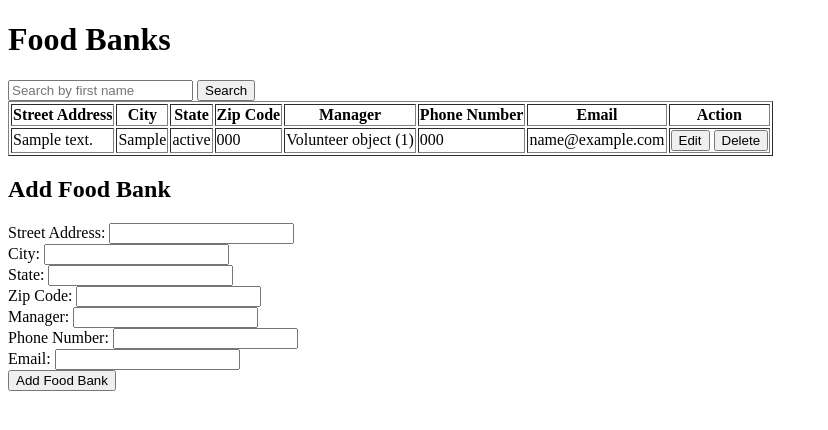
After one commit to maxkooz/foodbank, a Django app: page /foodbanks/ in a window 1280 px wide. The commit adds this page. Shown: the top 430 px of the page, without its empty margins (0-828 px from the left). Run offline with Django 4.2, Linux system fonts and the light colour scheme; tables that the repository leaves empty hold one stand-in row (values such as "Sample post").

Commit message:
added foodbank view

```diff
--- a/foodbank/models.py
+++ b/foodbank/models.py
@@ -1,8 +1,3 @@
-from django.db import models
-
-# Create your models here.
-from django.db import models
-
 from django.db import models
 
 class Volunteer(models.Model):
@@ -18,8 +13,9 @@ class Volunteer(models.Model):
 class FoodBank(models.Model):
     street_address = models.CharField(max_length=255)
     city = models.CharField(max_length=255)
-    state = models.CharField(max_length=50)
-    manager = models.ForeignKey(Volunteer, on_delete=models.CASCADE)
+    home_state = models.CharField(max_length=50)
+    zip_code = models.CharField(max_length=20, default="00000")
+    manager = models.ForeignKey(Volunteer, on_delete=models.PROTECT)
     phone_number = models.CharField(max_length=20)
     email = models.CharField(max_length=100)
 
--- /dev/null
+++ b/foodbank/templates/foodbank.html
@@ -0,0 +1,74 @@
+<!-- volunteer.html -->
+<!DOCTYPE html>
+<html lang="en">
+<head>
+    <meta charset="UTF-8">
+    <meta http-equiv="X-UA-Compatible" content="IE=edge">
+    <meta name="viewport" content="width=device-width, initial-scale=1.0">
+    <title>Food Banks</title>
+</head>
+<body>
+    <h1>Food Banks</h1>
+    <form method="GET" action="{% url 'foodbank:foodbanks' %}">
+        <input type="text" name="q" placeholder="Search by first name" value="{{ query }}">
+        <button type="submit">Search</button>
+    </form>
+    <table border="1">
+        <thead>
+            <tr>
+                <th>Street Address</th>
+                <th>City</th>
+                <th>State</th>
+                <th>Zip Code</th>
+                <th>Manager</th>
+                <th>Phone Number</th>
+                <th>Email</th>
+                <th>Action</th>
+            </tr>
+        </thead>
+        <tbody>
+            {% for fb in food_banks %}
+            <tr>
+                <td>{{ fb.street_address }}</td>
+                <td>{{ fb.city }}</td>
+                <td>{{ fb.home_state }}</td>
+                <td>{{ fb.zip_code }}</td>
+                <td>{{ fb.manager }}</td>
+                <td>{{ fb.phone_number }}</td>
+                <td>{{ fb.email }}</td>
+                <td>
+                    <form method="POST" action="{% url 'foodbank:foodbanks' %}">
+                        {% csrf_token %}
+                        <input type="hidden" name="foodbank_id" value="{{ fb.id }}">
+                        <button type="submit" name="edit">Edit</button>
+                        <button type="submit" name="delete">Delete</button>
+                    </form>
+                </td>
+            </tr>
+            {% endfor %}
+        </tbody>
+    </table>
+    <h2>Add Food Bank</h2>
+<form method="POST" action="{% url 'foodbank:foodbanks' %}">
+    {% csrf_token %}
+    <label for="street_address">Street Address:</label>
+    <input type="text" id="street_address" name="street_address"><br>
+    <label for="city">City:</label>
+    <input type="text" id="city" name="city"><br>
+    <label for="home_state">State:</label>
+    <input type="text" id="home_state" name="home_state"><br>
+    <label for="zip_code">Zip Code:</label>
+    <input type="text" id="zip_code" name="zip_code"><br>
+    <label for="manager">Manager:</label>
+    <input type="number" id="manager" name="manager"><br>
+    <label for="phone_number">Phone Number:</label>
+    <input type="text" id="phone_number" name="phone_number"><br>
+    <label for="email">Email:</label>
+    <input type="email" id="email" name="email"><br>
+    <!-- Add other fields for new food bank here -->
+    <button type="submit" name="add">Add Food Bank</button>
+</form>
+
+
+</body>
+</html>
--- a/foodbank/templates/main_page.html
+++ b/foodbank/templates/main_page.html
@@ -33,7 +33,7 @@
         <button onclick="location.href='#'">Transit Schedule</button>
         <button onclick="location.href='#'">Individual Shifts</button>
         <button onclick="location.href='#'">Tasks</button>
-        <button onclick="location.href='#'">Food Bank</button>
+        <button><a href="{% url 'foodbank:foodbanks' %}">Food Banks</a></button>
         <button onclick="location.href='#'">Food Items</button>
         <button onclick="location.href='#'">Food Group</button>
         <button onclick="location.href='#'">Donator</button>
--- a/foodbank/urls.py
+++ b/foodbank/urls.py
@@ -10,4 +10,5 @@ urlpatterns = [
     path('logout/', views.logout_view, name='logout'),
     path('main_page/', views.main_page_view, name='main_page'),
     path('volunteer/', views.VolunteerView.as_view(), name='volunteer'),
+    path('foodbanks/', views.FoodBankView.as_view(), name='foodbanks')
 ]
--- a/foodbank/views.py
+++ b/foodbank/views.py
@@ -4,7 +4,7 @@ from django.contrib.auth import authenticate, login, logout
 from django.contrib.auth.models import User
 from django.views import generic
 
-from .models import Volunteer
+from .models import Volunteer, FoodBank
 
 import re
 
@@ -126,49 +126,66 @@ class VolunteerView(generic.ListView):
             return False
 
 
-def volunteer_view(request):
-    volunteers = Volunteer.objects.all()
+class FoodBankView(generic.ListView):
+    model=FoodBank
+    context_object_name='food_banks'
+    template_name='foodbank.html'
 
-    query = request.GET.get('q')
-    if query:
-        volunteers = volunteers.filter(first_name__icontains=query)
+    def get_queryset(self):
+        return FoodBank.objects.all()
 
-    if request.method == 'POST':
-        first_name = request.POST.get('first_name')
-        last_name = request.POST.get('last_name')
-        street_address = request.POST.get('street_address')
-        city = request.POST.get('city')
-        home_state = request.POST.get('home_state')
-        zip_code = request.POST.get('zip_code')
-        phone_number = request.POST.get('phone_number')
-        email = request.POST.get('email')
+    def get(self, req):
+        error_msg = req.GET['error_msg'] if 'error_msg' in req.GET else None
+        context = {
+            self.context_object_name: self.get_queryset(),
+            'error_msg': error_msg,
+        }
 
-        # Check that at least one field is not empty
-        if any([first_name, last_name, street_address, city, home_state, zip_code, phone_number, email]):
-            Volunteer.objects.create(
-                first_name=first_name,
-                last_name=last_name,
-                street_address=street_address,
-                city=city,
-                home_state=home_state,
-                zip_code=zip_code,
-                phone_number=phone_number,
-                email=email
-            )
-        elif 'edit' in request.POST:
-            volunteer_id = request.POST.get('volunteer_id')
-            volunteer = Volunteer.objects.get(id=volunteer_id)
-            volunteer.first_name = request.POST.get('first_name')
-            # Update other fields for editing
-            volunteer.save()
-        elif 'delete' in request.POST:
-            volunteer_id = request.POST.get('volunteer_id')
-            Volunteer.objects.get(id=volunteer_id).delete()
+        return render(req, self.template_name, context)
 
-        return redirect(reverse("foodbank:volunteer"))
+    def post(self, request, *args, **kwargs):
+        street_address = request.POST["street_address"]
+        city = request.POST["city"]
+        home_state = request.POST["home_state"]
+        zip_code = request.POST["zip_code"]
+        manager = request.POST["manager"]
+        phone_number = request.POST["phone_number"]
+        email = request.POST["email"]
 
-    context = {
-        'volunteers': volunteers,
-        'query': query,
-    }
-    return render(request, 'volunteer.html', context)
+        if self.validateTextFields([street_address, city, home_state, zip_code, phone_number, email]) and self.validateForeignKey(manager):
+            if 'add' in request.POST:
+                FoodBank.objects.create(
+                    street_address=street_address,
+                    city=city,
+                    home_state=home_state,
+                    manager=Volunteer.objects.get(pk=manager),
+                    phone_number=phone_number,
+                    email=email
+                )
+            elif 'edit' in request.POST:
+                foodbank_id = request.POST.get('foodbank_id')
+                foodbank = FoodBank.objects.get(id=foodbank_id)
+                foodbank.street_address = street_address
+                # Update other fields for editing
+                foodbank.save()
+            elif 'delete' in request.POST:
+                foodbank_id = request.POST.get('foodbank_id')
+                FoodBank.objects.get(id=foodbank_id).delete()
+
+            return redirect(reverse('foodbank:foodbanks'))
+        else:
+            error_msg = 'All fields are required to create object'
+            return redirect(reverse("foodbank:foodbanks")+'?error_msg='+error_msg)
+
+
+    def validateTextFields(self, fields):
+        for field in fields:
+            if field == "":
+                return False
+
+        return True
+
+    def validateForeignKey(self, fk):
+        if Volunteer.objects.filter(pk=fk).exists():
+            return True
+        return False
```
Also changed, not shown: foodbank/migrations/0002_foodbank_zip_code_alter_foodbank_manager.py (added), foodbank/migrations/0003_rename_state_foodbank_home_state.py (added).
